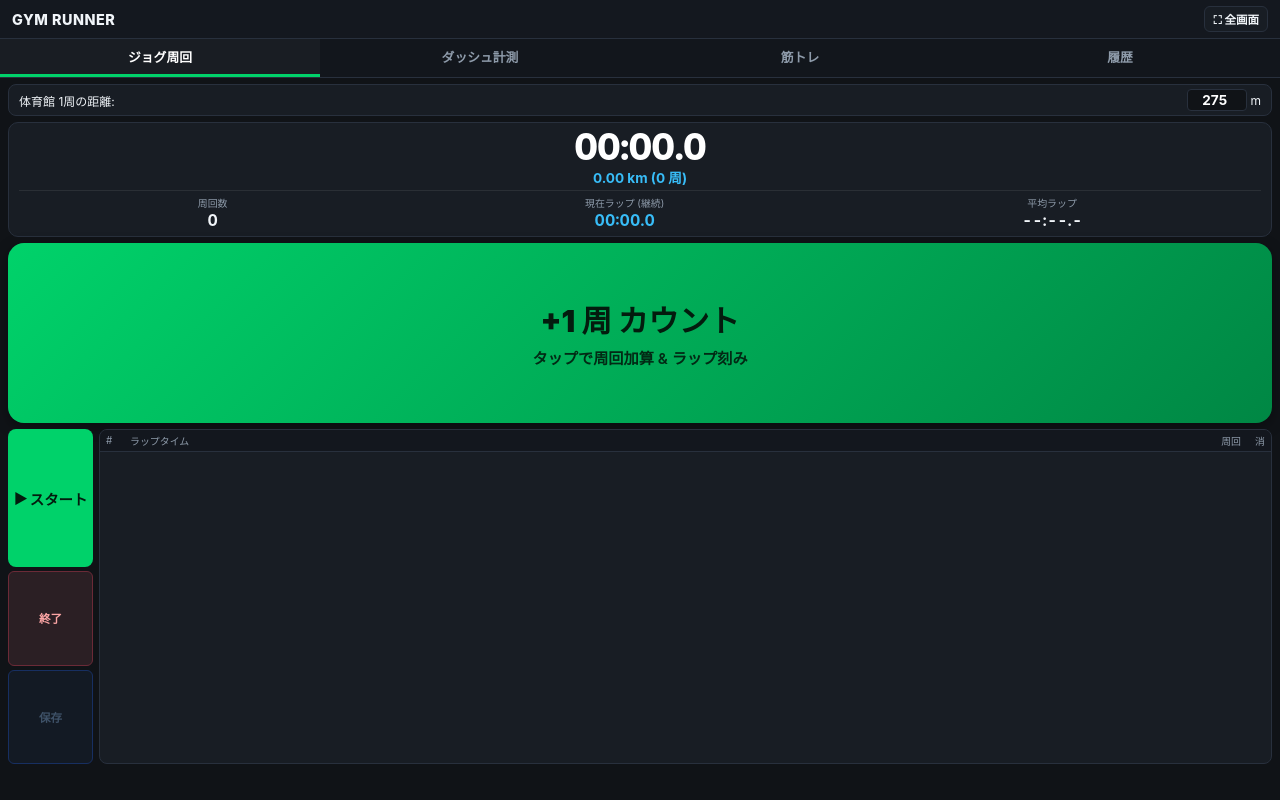
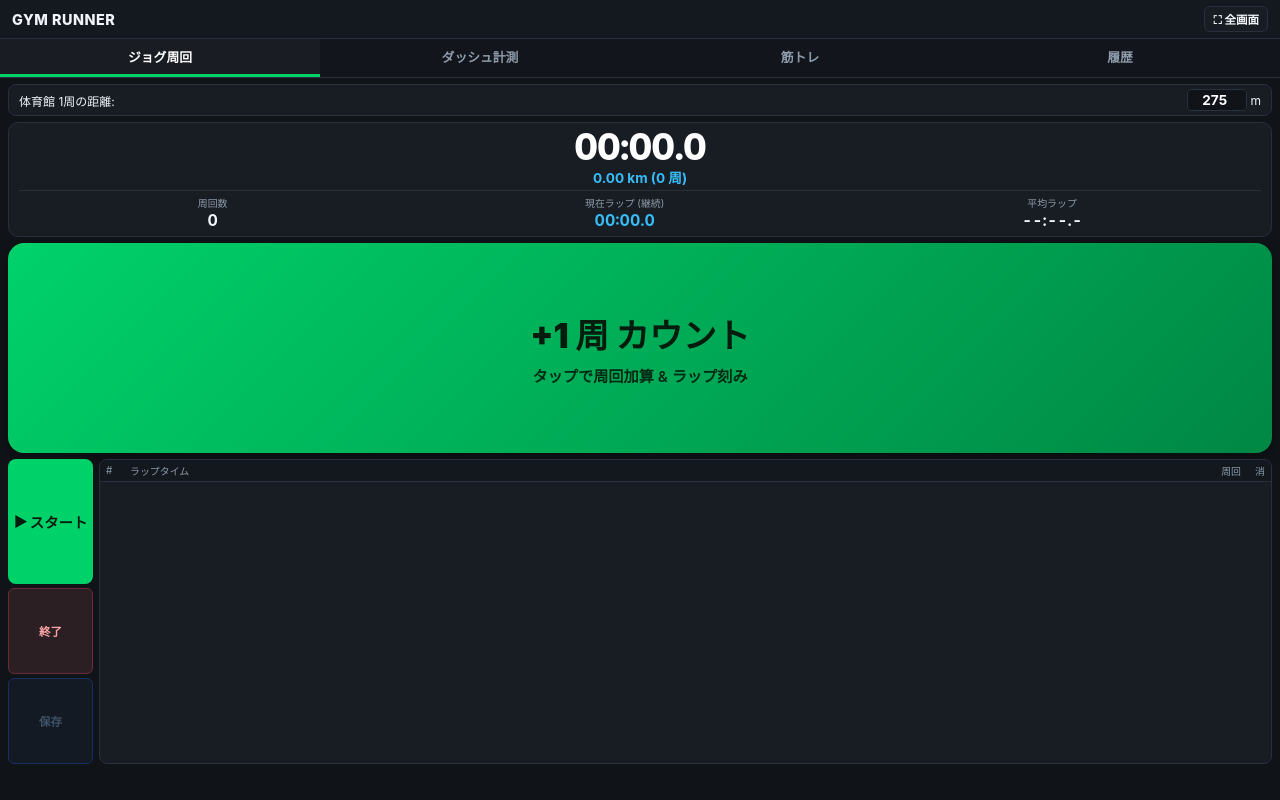
Before and after one commit to haykim0155-mcel/gym-runner, a plain HTML site: page index.html in a window 1280 px wide. Drawn offline with Linux system fonts and the light colour scheme.

Commit message:
Add files via upload

```diff
--- a/index.html
+++ b/index.html
@@ -188,23 +188,25 @@
       font-variant-numeric: tabular-nums;
     }
 
-    /* 巨大タップボタン（180pxに設定） */
+    /* 巨大タップボタン（flex拡大を排除し、純粋に210pxで固定） */
     .huge-tap-btn {
       width: 100%;
-      min-height: 180px;
-      height: 180px;
+      height: 210px;
+      min-height: 210px;
+      max-height: 210px;
+      flex: none; /* ← 勝手に肥大化する原因だった「flex: 2」を完全に無効化 */
       border-radius: 16px;
       border: none;
       color: #031c0e;
       font-weight: 900;
-      font-size: 1.9rem;
+      font-size: 2.1rem;
       cursor: pointer;
       box-shadow: 0 4px 14px rgba(0,0,0,0.35);
       display: flex;
       flex-direction: column;
       justify-content: center;
       align-items: center;
-      gap: 5px;
+      gap: 6px;
       flex-shrink: 0;
       touch-action: manipulation;
       background: linear-gradient(135deg, var(--accent-jog), var(--accent-jog-dark));
```
